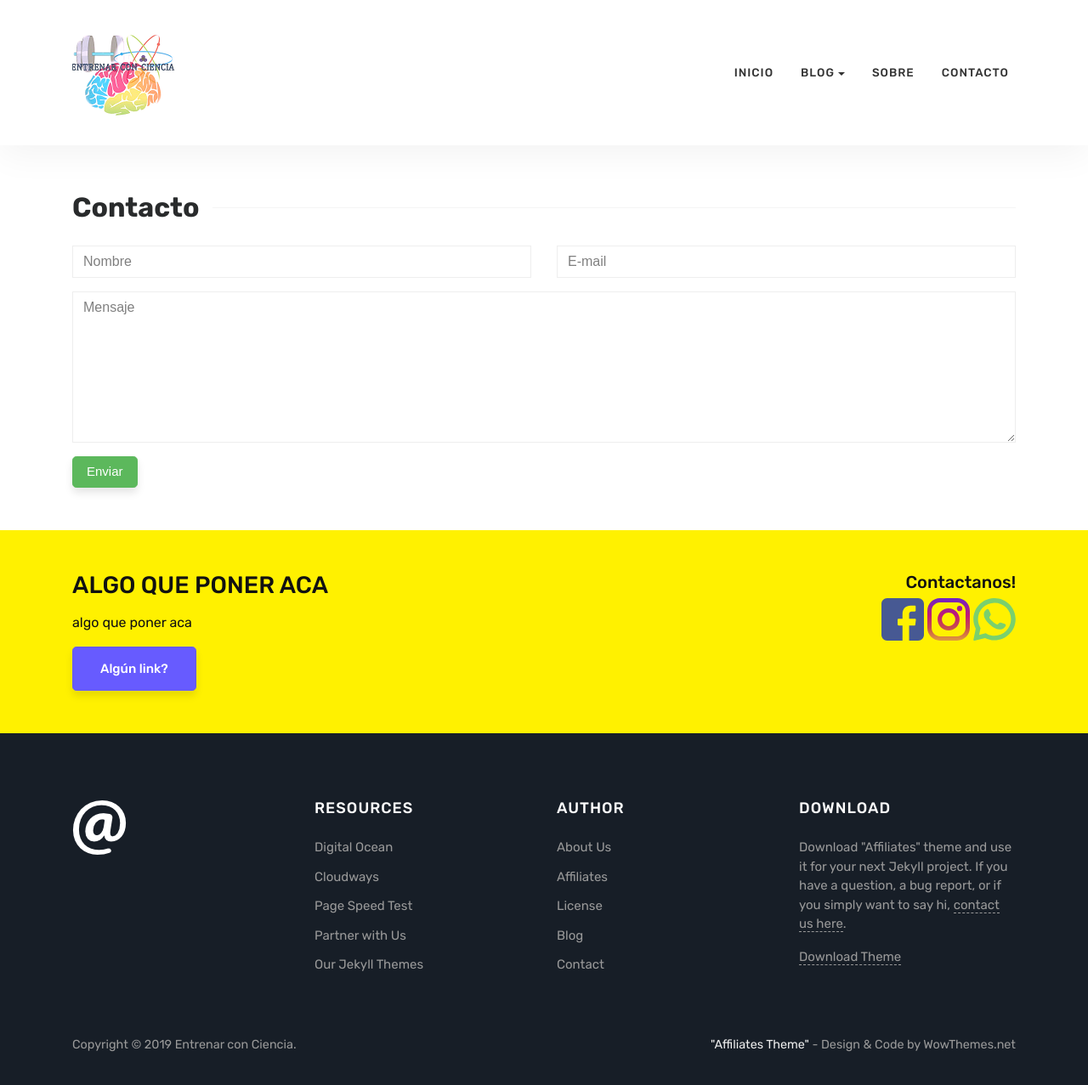
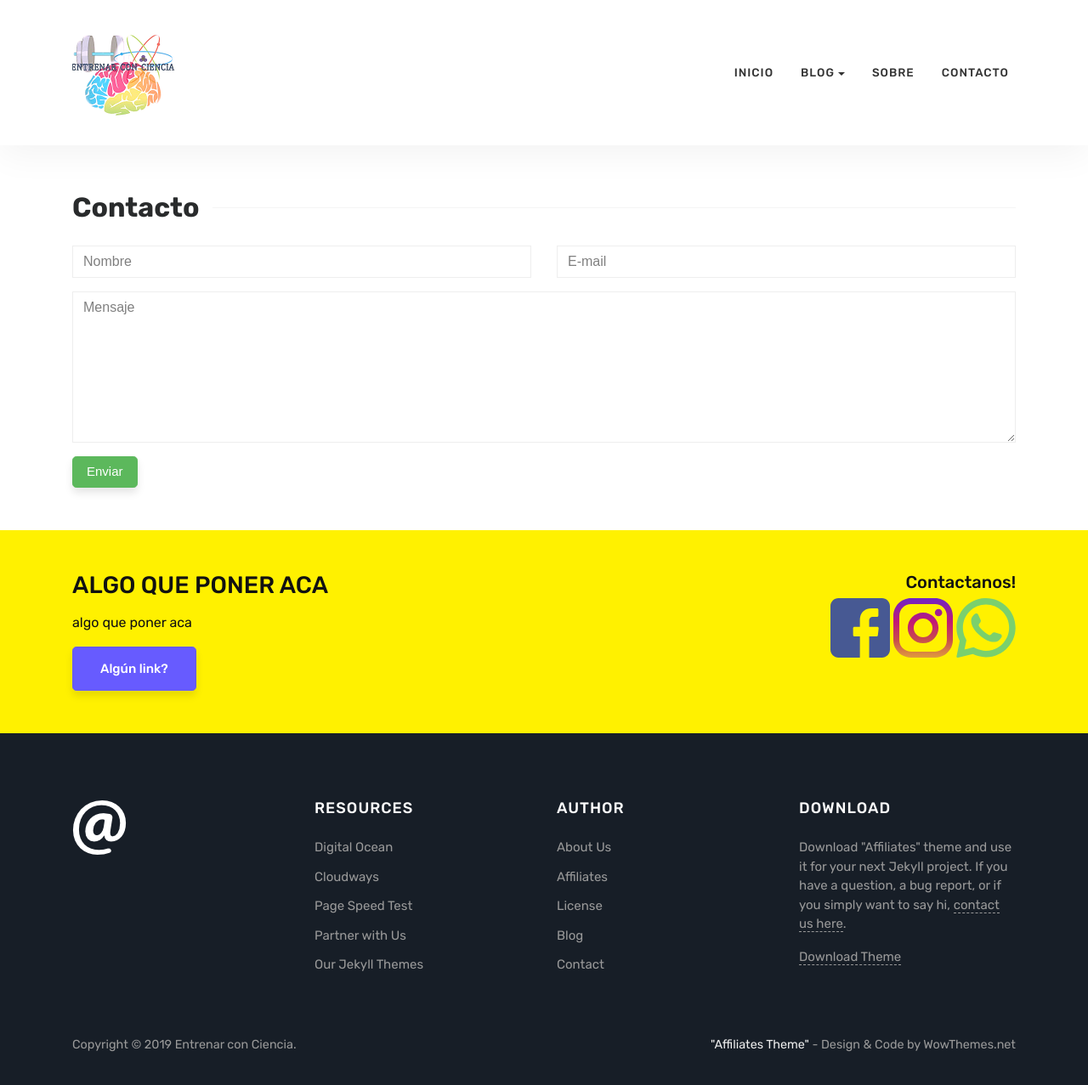
Before and after one commit to msanhueza/alex, a Jekyll site: the page built from contact.html, in a window 1280 px wide and 1286 px high. Shown: the top 1277 px of the window at 85% size. Built offline with Jekyll 4.4.1, drawn with Linux system fonts in a browser that asks for light colours.

Commit message:
Update default.html

```diff
--- a/_layouts/default.html
+++ b/_layouts/default.html
@@ -127,9 +127,9 @@
                 <div class="col-md-4 text-right footersocial">
                     <h5>Contactanos!</h5>
 
-                    <a href="https://www.facebook.com/pages/category/Health---Wellness-Website/Entrenar-con-Ciencia-2431184923783303/"><img src="{{ site.baseurl }}/assets/images/facebook.svg" width="50" height="50" title="Facebook"></a>
-                    <a href="https://www.instagram.com/entrenarcon.ciencia/"><img src="{{ site.baseurl }}/assets/images/instagram.svg" width="50" height="50" title="Instagram"></a>
-                    <a href="https://wa.me/+56942984998"><img src="{{ site.baseurl }}/assets/images/whatsapp.svg" width="50" height="50" title="Whatsapp"></a>
+                    <a href="https://www.facebook.com/pages/category/Health---Wellness-Website/Entrenar-con-Ciencia-2431184923783303/"><img src="{{ site.baseurl }}/assets/images/facebook.svg" width="70" height="70" title="Facebook"></a>
+                    <a href="https://www.instagram.com/entrenarcon.ciencia/"><img src="{{ site.baseurl }}/assets/images/instagram.svg" width="70" height="70" title="Instagram"></a>
+                    <a href="https://wa.me/+56942984998"><img src="{{ site.baseurl }}/assets/images/whatsapp.svg" width="70" height="70" title="Whatsapp"></a>
 
 
                 </div>
```
